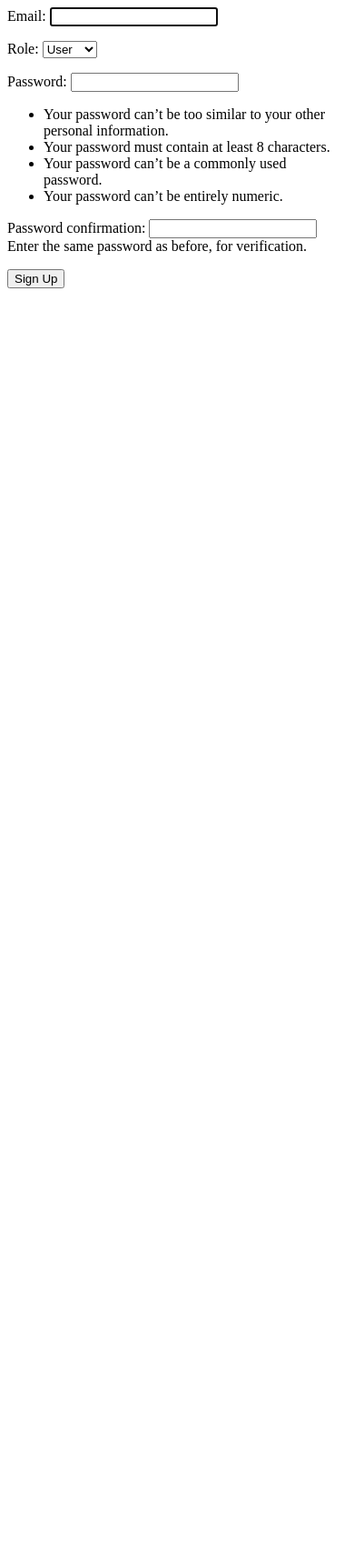
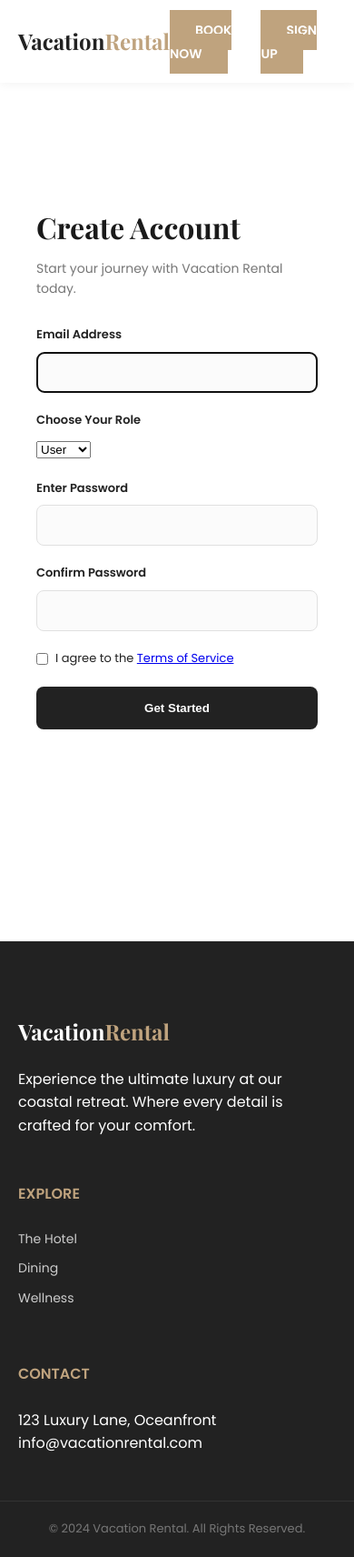
Before and after one commit to kashish2827/Vacation-Rental, a Django app: page /core/signup/ in a window 390 px wide. Shown: the whole page at 91% size. Before the commit the page ends 317 px from the top, so only its background shows below. Run offline with Django 5.2, Linux system fonts and the light colour scheme.

Commit message:
24-02-26:Make a UI and create a Signup page with UI

```diff
--- a/core/views.py
+++ b/core/views.py
@@ -3,13 +3,16 @@ from .forms import UserSignForm
 
 # Create your views here.
 def userSignupView(request):
-    if request.method =="POST":
-      form = UserSignForm(request.POST or None)
-      if form.is_valid():
-        form.save()
-        return redirect('login') #error
-      else:
-        return render(request,'core/signup.html',{'form':form})
+  if request.method =="POST":
+    form = UserSignForm(request.POST)
+    if form.is_valid():
+      form.save()
+      return redirect('login') #error
     else:
-        form = UserSignForm()
-        return render(request,'core/signup.html',{'form':form})
+      return render(request,'core/signup.html',{'form':form})
+  else:
+    form = UserSignForm()
+    return render(request,'core/signup.html',{'form':form})
+
+def home(request):
+    return render(request,'home.html')
--- /dev/null
+++ b/static/css/style.css
@@ -0,0 +1,249 @@
+/* --- Global Styles --- */
+:root {
+    --primary-gold: #bfa37e;
+    --dark-charcoal: #222222;
+    --light-cream: #fdfcf0;
+    --white: #ffffff;
+    --transition: all 0.3s ease;
+}
+
+* {
+    margin: 0;
+    padding: 0;
+    box-sizing: border-box;
+}
+
+body {
+    font-family: 'Poppins', sans-serif;
+    color: var(--dark-charcoal);
+    line-height: 1.6;
+    background-color: var(--white);
+}
+
+h1, h2, h3, .logo {
+    font-family: 'Playfair Display', serif;
+}
+
+.container {
+    max-width: 1200px;
+    margin: 0 auto;
+    padding: 0 20px;
+}
+
+/* --- Navigation --- */
+.navbar {
+    background: var(--white);
+    padding: 20px 0;
+    position: sticky;
+    top: 0;
+    z-index: 1000;
+    box-shadow: 0 2px 10px rgba(0,0,0,0.05);
+}
+
+.nav-container {
+    display: flex;
+    justify-content: space-between;
+    align-items: center;
+}
+
+.logo {
+    font-size: 24px;
+    text-decoration: none;
+    color: var(--dark-charcoal);
+    font-weight: 700;
+}
+
+.logo span {
+    color: var(--primary-gold);
+}
+
+.nav-links {
+    display: flex;
+    list-style: none;
+}
+
+.nav-links li a {
+    text-decoration: none;
+    color: var(--dark-charcoal);
+    font-size: 14px;
+    font-weight: 500;
+    margin: 0 15px;
+    text-transform: uppercase;
+    transition: var(--transition);
+}
+
+.nav-links li a:hover {
+    color: var(--primary-gold);
+}
+
+/* --- Buttons --- */
+.btn-primary {
+    background: var(--primary-gold);
+    color: white;
+    padding: 12px 28px;
+    text-decoration: none;
+    font-size: 14px;
+    font-weight: 600;
+    text-transform: uppercase;
+    border: none;
+    transition: var(--transition);
+}
+
+.btn-primary:hover {
+    background: #a88d68;
+    transform: translateY(-2px);
+}
+
+/* --- Footer --- */
+.footer {
+    background: var(--dark-charcoal);
+    color: var(--white);
+    padding: 80px 0 20px;
+    margin-top: 100px;
+}
+
+.footer-grid {
+    display: grid;
+    grid-template-columns: 2fr 1fr 1fr;
+    gap: 50px;
+    margin-bottom: 50px;
+}
+
+.footer-brand .logo {
+    color: var(--white);
+    margin-bottom: 20px;
+}
+
+.footer h4 {
+    color: var(--primary-gold);
+    margin-bottom: 25px;
+    text-transform: uppercase;
+    font-size: 16px;
+}
+
+.footer ul {
+    list-style: none;
+}
+
+.footer ul li a {
+    color: #ccc;
+    text-decoration: none;
+    display: block;
+    margin-bottom: 10px;
+    font-size: 14px;
+}
+
+.footer-bottom {
+    border-top: 1px solid #333;
+    padding-top: 20px;
+    text-align: center;
+    font-size: 13px;
+    color: #777;
+}
+
+/* --- Responsive --- */
+@media (max-width: 768px) {
+    .nav-links { display: none; }
+    .footer-grid { grid-template-columns: 1fr; }
+}
+/* --- new css for signup page --- */
+
+/* --- Signup Page Specific Classes --- */
+
+.split-screen-wrapper {
+    display: flex;
+    min-height: 100vh;
+    width: 100%;
+}
+
+.visual-side {
+    flex: 1;
+    background: url('https://images.unsplash.com/photo-1566073771259-6a8506099945?auto=format&fit=crop&q=80&w=1500') center/cover;
+    position: relative;
+    display: flex;
+    align-items: flex-end;
+    padding: 60px;
+    color: white;
+}
+
+.visual-overlay {
+    position: absolute;
+    top: 0; left: 0; width: 100%; height: 100%;
+    background: linear-gradient(rgba(0,0,0,0.1), rgba(0,0,0,0.6));
+}
+
+.visual-text { position: relative; z-index: 2; }
+.visual-text h1 { font-family: 'Playfair Display'; font-size: 48px; margin-bottom: 10px; }
+
+.form-side {
+    flex: 0.8;
+    background: #fff;
+    display: flex;
+    justify-content: center;
+    align-items: center;
+    padding: 40px;
+}
+
+.form-content { width: 100%; max-width: 400px; }
+.header-group h2 { font-size: 32px; font-weight: 700; margin-bottom: 8px; color: #1a1a1a; }
+.header-group p { color: #777; margin-bottom: 30px; font-size: 14px; }
+
+/* Buttons & Social */
+.social-btn {
+    width: 100%;
+    padding: 12px;
+    border: 1px solid #ddd;
+    background: white;
+    border-radius: 8px;
+    display: flex;
+    justify-content: center;
+    align-items: center;
+    gap: 10px;
+    font-weight: 500;
+    cursor: pointer;
+    margin-bottom: 20px;
+}
+
+.form-divider {
+    text-align: center;
+    margin: 20px 0;
+    border-bottom: 1px solid #eee;
+    line-height: 0.1em;
+}
+
+.form-divider span { background:#fff; padding:0 10px; color: #999; font-size: 12px; }
+
+/* Custom Inputs */
+.custom-input-group { margin-bottom: 20px; }
+.custom-input-group label { display: block; font-size: 13px; font-weight: 600; margin-bottom: 8px; }
+.custom-input-group input {
+    width: 100%;
+    padding: 14px;
+    border: 1px solid #e0e0e0;
+    border-radius: 8px;
+    background: #fbfbfb;
+}
+
+.submit-auth-btn {
+    width: 100%;
+    background: #222;
+    color: white;
+    padding: 16px;
+    border: none;
+    border-radius: 8px;
+    font-weight: 600;
+    cursor: pointer;
+    transition: 0.3s;
+}
+
+.submit-auth-btn:hover { background: #bfa37e; } /* DestinFlow Gold */
+
+.terms-flex { display: flex; align-items: center; gap: 8px; margin-bottom: 20px; font-size: 13px; }
+.switch-auth { text-align: center; margin-top: 25px; font-size: 14px; color: #666; }
+.switch-auth a { color: #bfa37e; font-weight: 600; text-decoration: none; }
+
+/* Mobile View */
+@media (max-width: 900px) {
+    .visual-side { display: none; }
+    .form-side { flex: 1; }
+}
--- /dev/null
+++ b/templates/base.html
@@ -0,0 +1,38 @@
+{% load static %}
+<!DOCTYPE html>
+<html lang="en">
+<head>
+    <meta charset="UTF-8">
+    <meta name="viewport" content="width=device-width, initial-scale=1.0">
+    {% comment %} <title>{% block title %}Vacation Rental - Luxury Resort{% endblock %}</title> {% endcomment %}
+
+    <!-- Google Fonts -->
+    <link href="https://fonts.googleapis.com/css2?family=Poppins:wght@300;400;500;600&family=Playfair+Display:wght@600;700&display=swap" rel="stylesheet">
+
+    <!-- CSS link (Ensure your static settings are configured in settings.py) -->
+    <link rel="stylesheet" href="{% static 'css/style.css' %}">
+
+    {% block extra_head %}{% endblock %}
+</head>
+<body>
+
+     <header>
+        {% include "usernavbar.html" %}
+    </header>
+
+    {% comment %} <nav style="padding: 20px 5%; display: flex; justify-content: space-between; align-items: center; position: absolute; width: 100%; z-index: 10;">
+        <a href="/" style="text-decoration: none; font-family: 'Playfair Display'; font-weight: 700; color: #222; font-size: 24px;">Vacation<span style="color: #bfa37e;">Rental</span></a>
+    </nav> {% endcomment %}
+
+    <!-- Main Content Area -->
+    <main>
+        {% block content %}
+        <!-- Page specific content goes here -->
+        {% endblock %}
+    </main>
+
+    {% include "footer.html" %}
+
+    {% block extra_js %}{% endblock %}
+</body>
+</html>
--- a/templates/core/signup.html
+++ b/templates/core/signup.html
@@ -1,5 +1,85 @@
+ {% extends "base.html" %}
+
+{% comment %}{% block title %}Sign Up - Vacation Rental{% endblock %}
+
+{% block content %}
+
 <form method="post">
     {% csrf_token %}
     {{ form.as_p }}
     <button type="submit">Sign Up</button>
 </form>
+{% endblock %} {% endcomment %}
+
+
+{% block title %}Sign Up - Vacation Rental{% endblock %}
+
+
+{% block content %}
+<div class="split-screen-wrapper">
+    <!-- Image Side -->
+    <div class="visual-side">
+        <div class="visual-overlay"></div>
+        <div class="visual-text">
+            <h1>Experience the <br>Art of Luxury.</h1>
+            <p>Join our exclusive community of travelers.</p>
+        </div>
+    </div>
+
+    <!-- Form Side -->
+    <div class="form-side">
+        <div class="form-content">
+            <div class="header-group">
+                <h2>Create Account</h2>
+                <p>Start your journey with Vacation Rental today.</p>
+            </div>
+
+            {% comment %} <button class="social-btn">
+                <img src="https://www.gstatic.com/firebasejs/ui/2.0.0/images/auth/google.svg" alt="G">
+                Sign up with Google
+            </button>
+
+            <div class="form-divider"><span>OR</span></div> {% endcomment %}
+
+            <form method="POST">
+                {% csrf_token %}
+                <div class="custom-input-group">
+                    <label for="id_email">Email Address</label>
+                    {{form.email}}
+                </div>
+
+                <div class="custom-input-group">
+                    <label for="id_role">Choose Your Role</label>
+                    {{form.role}}
+                </div>
+
+                <div class="custom-input-group">
+                    <label for="id_password1">Enter Password</label>
+                    {{form.password1}}
+                </div>
+
+                <div class="custom-input-group">
+                    <label for="id_password2">Confirm Password</label>
+                    {{form.password2}}
+                </div>
+
+
+                <div class="terms-flex">
+                    <input type="checkbox" id="terms" required>
+                    <label for="terms">I agree to the <a href="#">Terms of Service</a></label>
+                </div>
+
+                 {% if form.errors %}
+                    <div class="error-box">
+                        {{ form.errors }}
+                    </div>
+                {% endif %}
+
+                <button type="submit" class="submit-auth-btn">Get Started</button>
+            </form>
+
+            {% comment %} <p class="switch-auth">Already a member? <a href="#">Log In</a></p> {% endcomment %}
+        </div>
+    </div>
+</div>
+{% endblock content %}
--- /dev/null
+++ b/templates/footer.html
@@ -0,0 +1,25 @@
+<!-- Footer -->
+    <footer class="footer">
+        <div class="container footer-grid">
+            <div class="footer-brand">
+                <h2 class="logo">Vacation<span>Rental</span></h2>
+                <p>Experience the ultimate luxury at our coastal retreat. Where every detail is crafted for your comfort.</p>
+            </div>
+            <div class="footer-links">
+                <h4>Explore</h4>
+                <ul>
+                    <li><a href="#">The Hotel</a></li>
+                    <li><a href="#">Dining</a></li>
+                    <li><a href="#">Wellness</a></li>
+                </ul>
+            </div>
+            <div class="footer-contact">
+                <h4>Contact</h4>
+                <p>123 Luxury Lane, Oceanfront</p>
+                <p>info@vacationrental.com</p>
+            </div>
+        </div>
+        <div class="footer-bottom">
+            <p>&copy; 2024 Vacation Rental. All Rights Reserved.</p>
+        </div>
+    </footer>
--- /dev/null
+++ b/templates/home.html
@@ -0,0 +1,6 @@
+{% extends "base.html" %}
+{% block content %}
+    <section class="hero">
+        <h1>The Vacation Rental Hero Content Goes Here</h1>
+    </section>
+{% endblock %}
--- /dev/null
+++ b/templates/usernavbar.html
@@ -0,0 +1,19 @@
+<!-- Navigation Bar -->
+    <nav class="navbar">
+        <div class="container nav-container">
+            <a href="{% url "home" %}" class="logo">Vacation<span>Rental</span></a>
+            <ul class="nav-links">
+                <li><a href="/">Home</a></li>
+                <li><a href="#">About</a></li>
+                <li><a href="#">Property</a></li>
+                <li><a href="#">Services</a></li>
+                <li><a href="#">Blog</a></li>
+            </ul>
+            <div class="nav-actions">
+                <a href="{% url 'signup' %}" class="btn-primary">Book Now</a>
+            </div>
+            <div class="nav-actions">
+                <a href="{% url 'signup' %}" class="btn-primary">Sign Up</a>
+            </div>
+        </div>
+    </nav>
--- a/vacationrental/urls.py
+++ b/vacationrental/urls.py
@@ -16,8 +16,10 @@ Including another URLconf
 """
 from django.contrib import admin
 from django.urls import path,include
+from . import views
 
 urlpatterns = [
     path('admin/', admin.site.urls),
-    path('core/',include('core.urls'))
+    path('core/',include('core.urls')),
+    path('',views.Home,name="home")
 ]
--- /dev/null
+++ b/vacationrental/views.py
@@ -0,0 +1,5 @@
+from django.http import HttpResponse
+from django.shortcuts import render
+
+def Home(request):
+    return render(request,"home.html")
```
Also changed, not shown: vacationrental/settings.py (+6 -1 lines).
